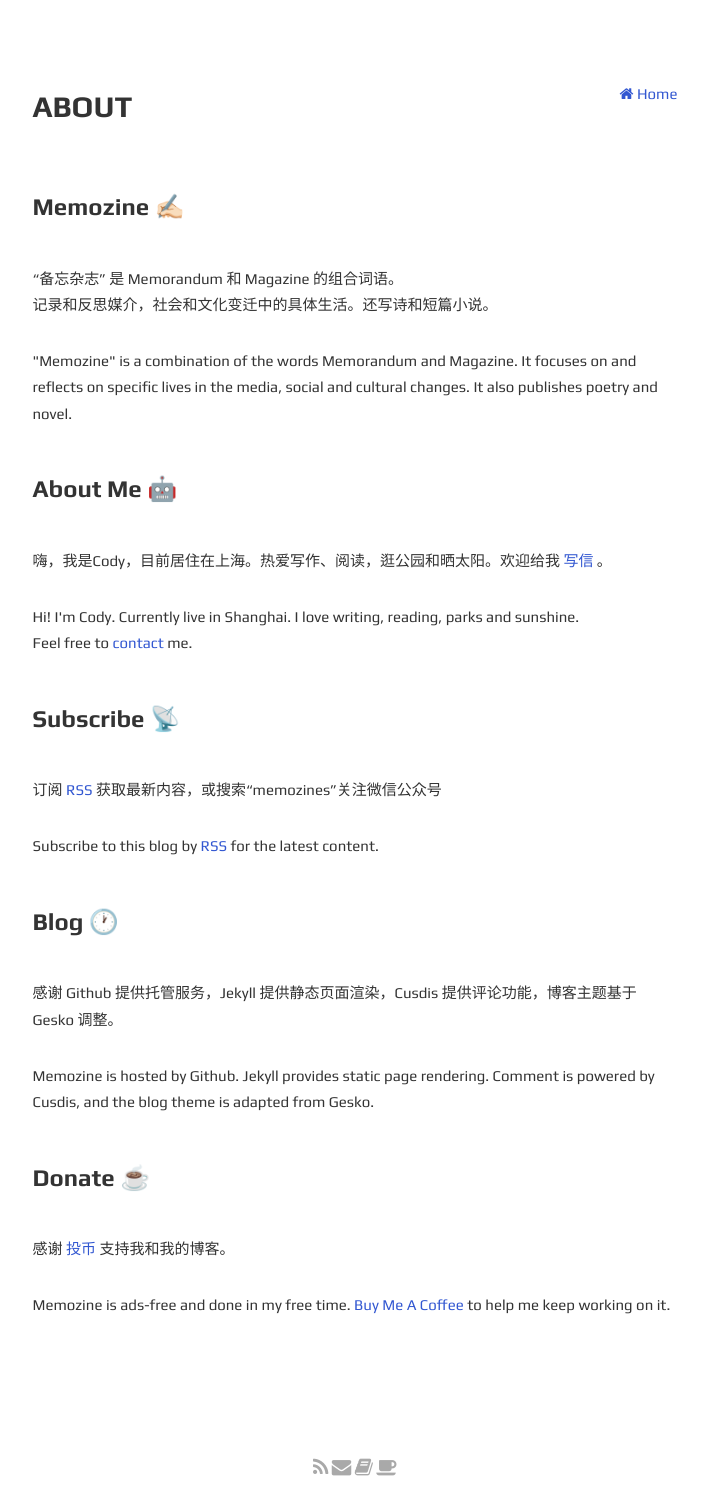
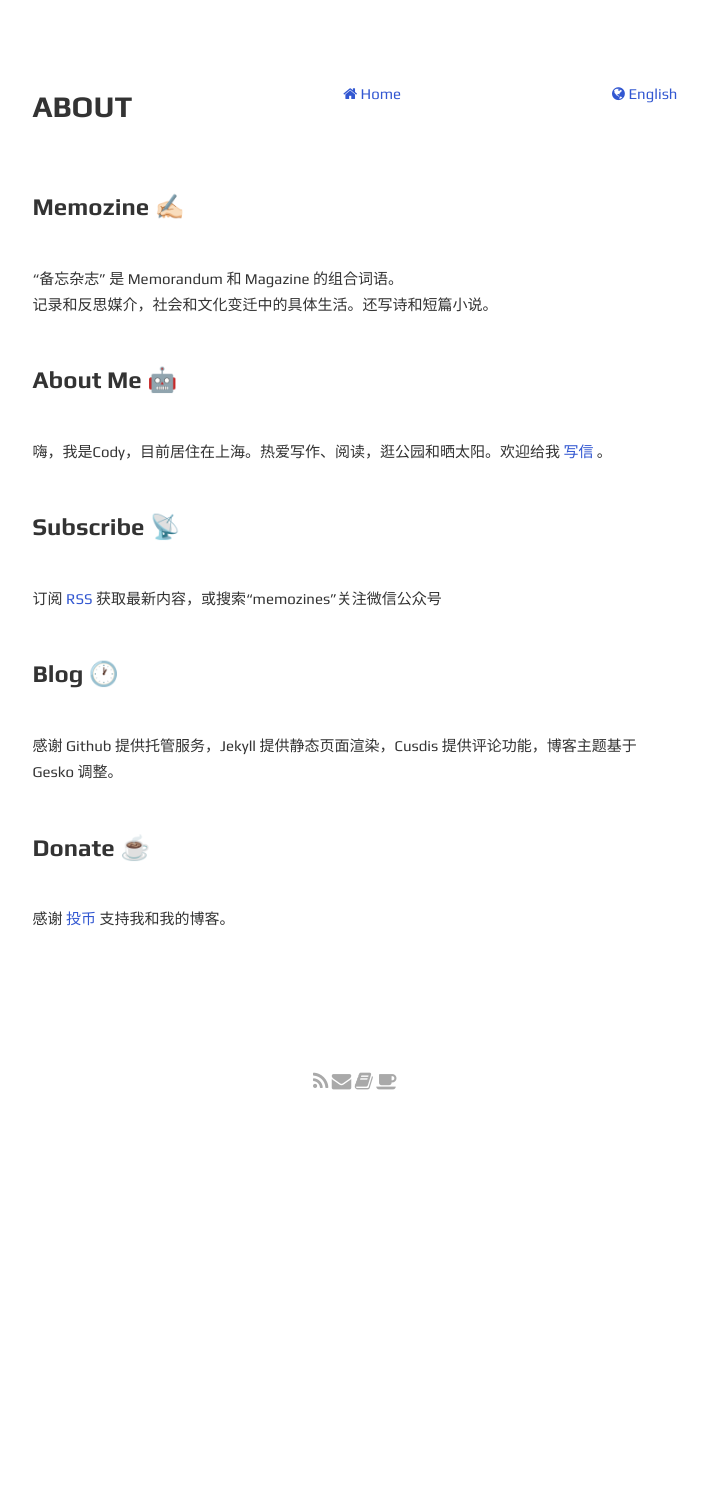
Before and after one commit to codyb1ue/codyb1ue.github.io, a Jekyll site: the page built from about.html, in a window 1280 px wide. Shown: the whole page, without its empty margins (285-993 px from the left). Built offline with Jekyll 4.4.1, drawn with Linux system fonts in a browser that asks for light colours; after the commit the page ends 1111 px from its top, so only the background shows below that.

Commit message:
Update about.html

```diff
--- a/about.html
+++ b/about.html
@@ -4,27 +4,23 @@ layout: page
 <div class="flex-row-between">
     <h1>About</h1>
     <a href="{{ site.url }}{{ site.baseurl }}"><i class="fa fa-home" aria-hidden="true"></i> Home</a>
+    <a href="{{ site.url }}{{ site.baseurl }}/about-en/"><i class="fa fa-globe" aria-hidden="true"></i> English</a>
   </div>
 
 <p>
 <h3>Memozine ✍🏻</h3>
 <p>“备忘杂志” 是 Memorandum 和 Magazine 的组合词语。<br>记录和反思媒介，社会和文化变迁中的具体生活。还写诗和短篇小说。</p>
-<p>"Memozine" is a combination of the words Memorandum and Magazine. It focuses on and reflects on specific lives in the media, social and cultural changes. It also publishes poetry and novel.</p>
 <br>
 <h3>About Me 🤖</h3>
 <p>嗨，我是Cody，目前居住在上海。热爱写作、阅读，逛公园和晒太阳。欢迎给我 <a href="mailto:wangchuang94@foxmail.com">写信</a> 。</p>
-<p>Hi! I'm Cody. Currently live in Shanghai. I love writing, reading, parks and sunshine.<br>Feel free to <a href="mailto:wangchuang94@foxmail.com">contact</a> me.</p>
 <br>
 <h3>Subscribe 📡</h3>
 <p>订阅 <a href="{{ site.url }}{{ site.baseurl }}/atom.xml">RSS</a> 获取最新内容，或搜索“memozines”关注微信公众号</p>
-<p>Subscribe to this blog by <a href="{{ site.url }}{{ site.baseurl }}/atom.xml">RSS</a> for the latest content.</p>
 <br>
 <h3>Blog 🕐</h3>
 <p>感谢 Github 提供托管服务，Jekyll 提供静态页面渲染，Cusdis 提供评论功能，博客主题基于 Gesko 调整。</p>
-<p>Memozine is hosted by Github. Jekyll provides static page rendering. Comment is powered by Cusdis, and the blog theme is adapted from Gesko.</p>
 <br>
 <h3>Donate ☕️</h3>
 <p>感谢 <a href="https://www.buymeacoffee.com/memozine">投币</a> 支持我和我的博客。</p>
-<p>Memozine is ads-free and done in my free time. <a href="https://www.buymeacoffee.com/memozine">Buy Me A Coffee</a> to help me keep working on it.</p>
 <br>
 </p>
```
